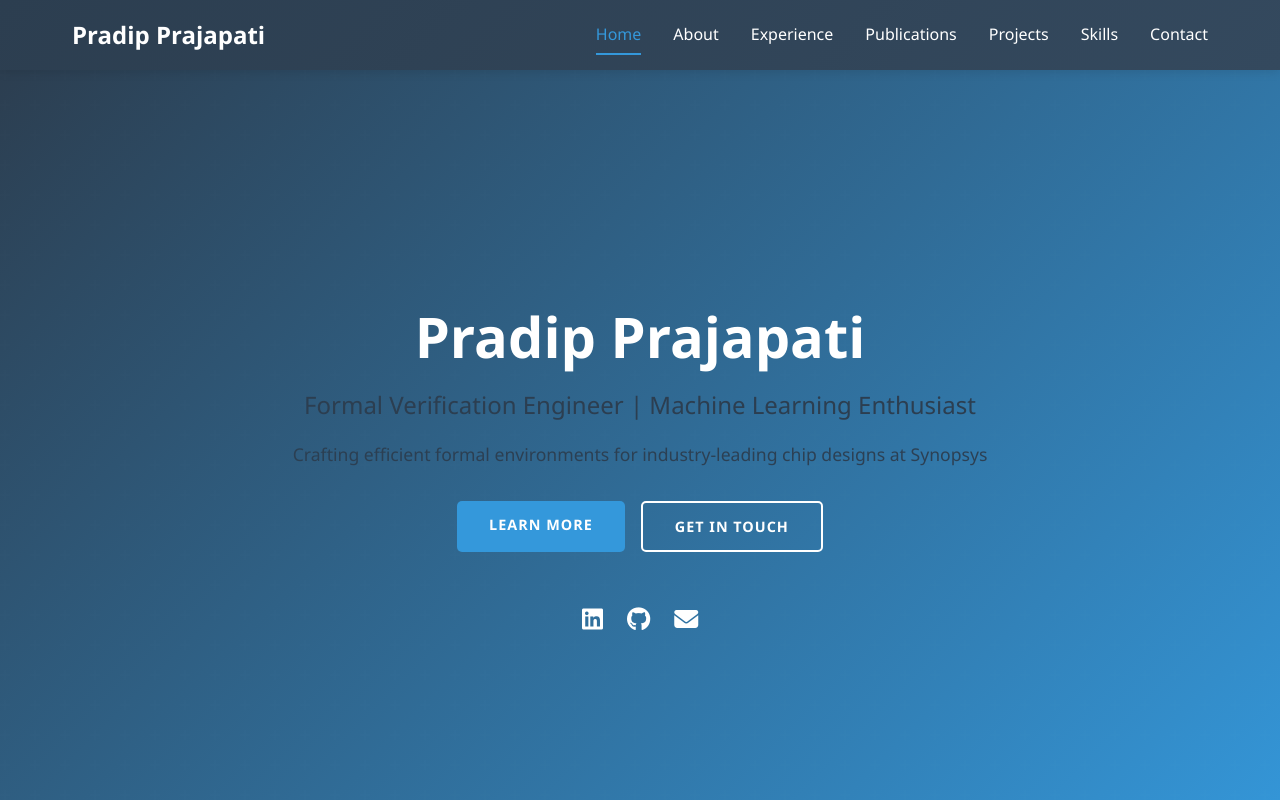
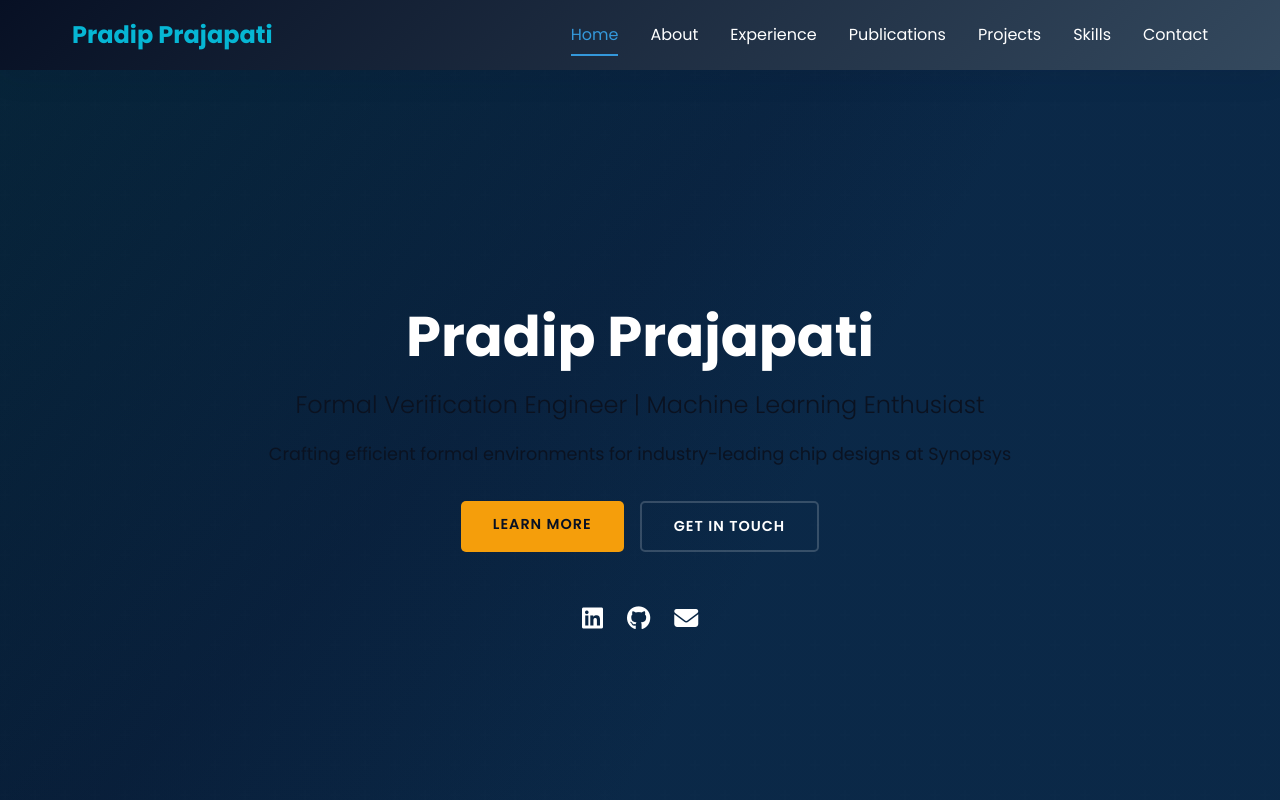
Before and after one commit to pradip-dp/portolio_page, a plain HTML site: page index.html in a window 1280 px wide. Shown: the top 800 px of the page. Drawn offline with Linux system fonts and the light colour scheme.

Commit message:
Improve homepage visuals: new font, updated color palette, stronger CTA styling

```diff
--- a/index.html
+++ b/index.html
@@ -6,6 +6,7 @@
     <meta name="description" content="Pradip Prajapati - Formal Verification Engineer & ML Enthusiast">
     <meta name="keywords" content="Formal Verification, Hardware Design, Machine Learning, VLSI">
     <title>Pradip Prajapati - Portfolio</title>
+    <link href="https://fonts.googleapis.com/css2?family=Poppins:wght@300;400;600;700;800&display=swap" rel="stylesheet">
     <link rel="stylesheet" href="styles.css">
     <link rel="stylesheet" href="https://cdnjs.cloudflare.com/ajax/libs/font-awesome/6.4.0/css/all.min.css">
 </head>
--- a/styles.css
+++ b/styles.css
@@ -1,16 +1,16 @@
 /* Root Variables */
 :root {
-    --primary-color: #2c3e50;
-    --secondary-color: #3498db;
-    --accent-color: #e74c3c;
-    --text-color: #2c3e50;
-    --light-text: #7f8c8d;
-    --bg-color: #ffffff;
-    --light-bg: #ecf0f1;
-    --border-color: #bdc3c7;
-    --success-color: #27ae60;
-    --shadow: 0 2px 10px rgba(0, 0, 0, 0.1);
-    --transition: all 0.3s ease;
+    --primary-color: #071024;
+    --secondary-color: #06b6d4;
+    --accent-color: #f59e0b;
+    --text-color: #0b1220;
+    --light-text: #6b7280;
+    --bg-color: #fcfdff;
+    --light-bg: #f5f8fb;
+    --border-color: #e6eef6;
+    --success-color: #16a34a;
+    --shadow: 0 8px 30px rgba(7, 16, 36, 0.08);
+    --transition: all 0.28s cubic-bezier(.4,.0,.2,1);
 }
 
 /* Reset & Base Styles */
@@ -25,10 +25,12 @@ html {
 }
 
 body {
-    font-family: 'Segoe UI', Tahoma, Geneva, Verdana, sans-serif;
+    font-family: 'Poppins', system-ui, -apple-system, 'Segoe UI', Roboto, 'Helvetica Neue', Arial, sans-serif;
     color: var(--text-color);
     background-color: var(--bg-color);
     line-height: 1.6;
+    -webkit-font-smoothing: antialiased;
+    -moz-osx-font-smoothing: grayscale;
 }
 
 /* Typography */
@@ -78,8 +80,8 @@ a:hover {
 
 .logo {
     font-size: 1.5rem;
-    font-weight: bold;
-    color: #ffffff;
+    font-weight: 700;
+    color: var(--secondary-color);
 }
 
 .nav-menu {
@@ -97,8 +99,8 @@ a:hover {
 }
 
 .nav-link:hover {
-    color: var(--secondary-color);
-    border-bottom-color: var(--secondary-color);
+    color: var(--accent-color);
+    border-bottom-color: var(--accent-color);
 }
 
 .hamburger {
@@ -125,7 +127,7 @@ a:hover {
 /* Hero Section */
 .hero {
     min-height: 100vh;
-    background: linear-gradient(135deg, var(--primary-color) 0%, var(--secondary-color) 100%);
+    background: linear-gradient(135deg, rgba(6,182,212,0.12) 0%, rgba(5,110,190,0.06) 40%), linear-gradient(120deg, var(--primary-color) 0%, #0b2440 60%);
     color: white;
     display: flex;
     align-items: center;
@@ -192,25 +194,26 @@ a:hover {
 }
 
 .btn-primary {
-    background-color: var(--secondary-color);
-    color: white;
+    background-color: var(--accent-color);
+    color: #071024;
 }
 
 .btn-primary:hover {
-    background-color: #2980b9;
-    transform: translateY(-2px);
-    box-shadow: 0 5px 15px rgba(52, 152, 219, 0.3);
+    background-color: #d08909;
+    transform: translateY(-3px);
+    box-shadow: 0 10px 30px rgba(245,158,11,0.18);
 }
 
 .btn-secondary {
     background-color: transparent;
     color: white;
-    border: 2px solid white;
+    border: 2px solid rgba(255,255,255,0.18);
 }
 
 .btn-secondary:hover {
-    background-color: white;
-    color: var(--primary-color);
+    background-color: rgba(255,255,255,0.06);
+    color: white;
+    border-color: rgba(255,255,255,0.3);
 }
 
 .social-links {
```
Also changed, not shown: 1 other file.
